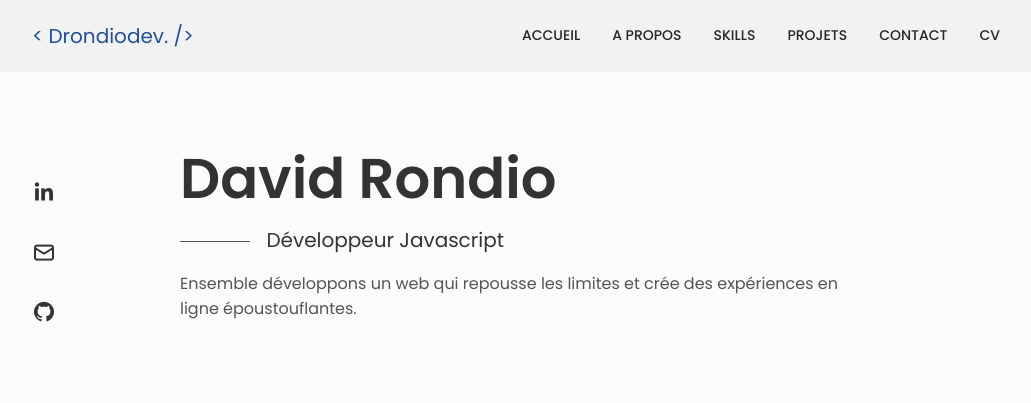
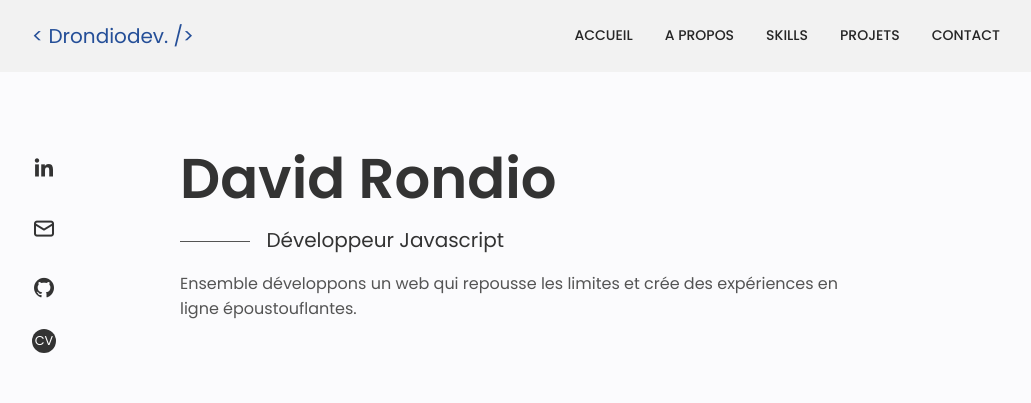
Before and after one commit to drondiodev/React-Portfolio, a React (Vite) app: page / in a window 1280 px wide. Shown: the top 403 px of the page, without its empty margins (124-1155 px from the left). Built offline with nearby package versions, Linux system fonts and the light colour scheme.

Commit message:
modifications composants header et socials

```diff
--- a/src/components/header/Header.jsx
+++ b/src/components/header/Header.jsx
@@ -34,13 +34,7 @@ const Header = () => {
                                 <i className="uil uil-message nav__icon"></i> Contact
                             </a>
                         </li>
-                        <li className="nav_item">
-                            <a href="https://cv-drondiodev.netlify.app/" target="" rel="noreferrer" className="nav__link">
-                                <i className="uil uil-file nav__icon"></i> CV
-                            </a>
-                        </li>
                     </ul>
-
                     <i className="uil uil-times nav__close" onClick={() => showMenu(!Toggle)}></i>
                 </div>
                 <div className="nav__toggle" onClick={() => showMenu (!Toggle)}>
--- a/src/components/home/Social.jsx
+++ b/src/components/home/Social.jsx
@@ -26,6 +26,14 @@ const Social = () => {
                     aria-label="Lien vers ma page Github">
                     <i className="uil uil-github" aria-hidden="true"></i>
                 </a>
+
+                <a href="https://cv-drondiodev.netlify.app/"
+                    className="resume"
+                    target="_blank"
+                    rel="noreferrer"
+                    aria-label="Lien vers mon CV">
+                    cv
+                </a>
             </nav>
     );
 };
--- a/src/components/home/home.css
+++ b/src/components/home/home.css
@@ -20,8 +20,26 @@
     color: var(--title-color)
 }
 
+.resume {
+    display: flex;
+    align-items: center;
+    justify-content: center;
+    width: 24px;
+    height: 24px;
+    border-radius: 50%;
+    background: var(--title-color);
+    color: white;
+    font-size: 0.8rem;
+    text-transform: uppercase;
+}
+
 .home__social-icon:hover {
     color: var(--primary);
+}
+
+.resume:hover {
+    background: var(--primary);
+
 }
 
 .home__title {
@@ -134,6 +152,7 @@
     .home__social {
         display: flex;
         justify-content: space-evenly;
+        align-items: center;
     }
 }
 
--- a/src/components/skills/Backend.jsx
+++ b/src/components/skills/Backend.jsx
@@ -1,5 +1,5 @@
 import React from 'react';
-import prisma from "../../assets/prisma.png";
+
 
 const Backend = () => {
     return (
```
Also changed, not shown: src/assets/prisma.png (deleted).
